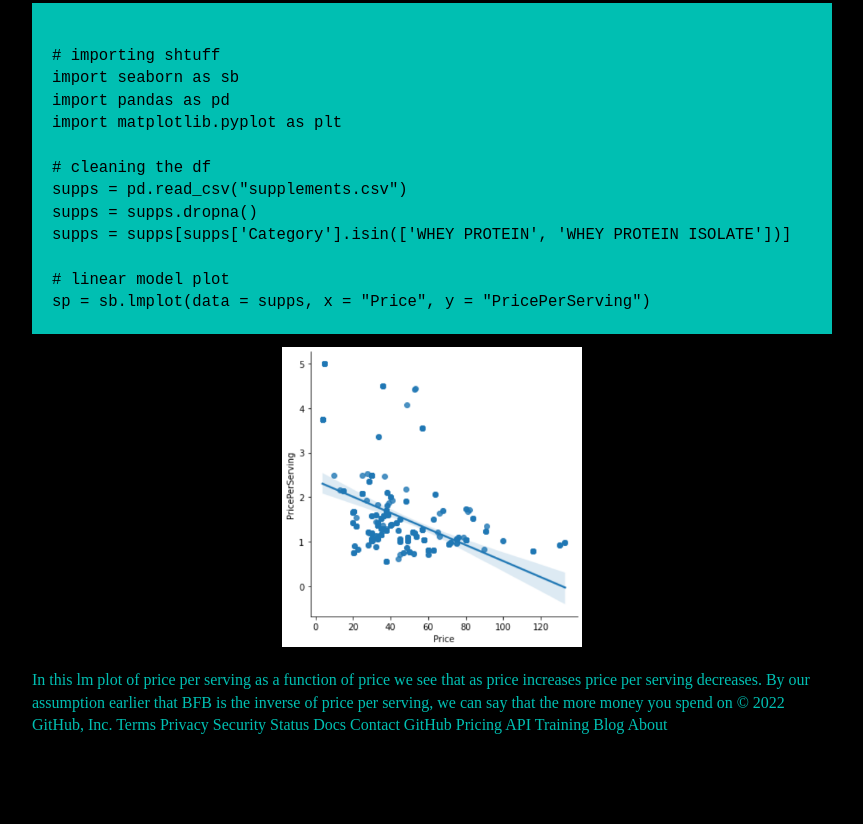
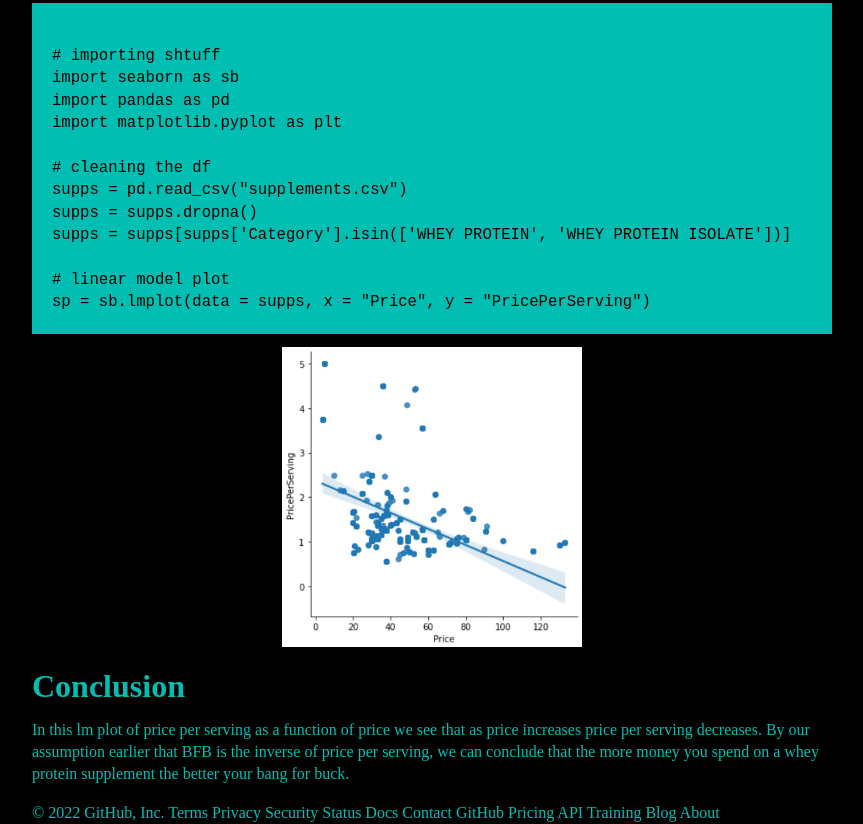
Before and after one commit to daytonroberts/CS-152-Final, a plain HTML site: page index.html in a window 1280 px wide. Shown: the part 418-1242 px from the top of the page, without its empty margins (208-1071 px from the left). Before the commit the page ends 1170 px from the top, so only its background shows below. Drawn offline with Linux system fonts and the light colour scheme.

Commit message:
Update index.html

```diff
--- a/index.html
+++ b/index.html
@@ -88,7 +88,8 @@ sp = sb.lmplot(data = supps, x = "Price", y = "PricePerServing")</pre></code>
 
 <center><img src = "PPS fxn Price.png" height = 300px></center>
 
-<p> In this lm plot of price per serving as a function of price we see that as price increases price per serving decreases. By our assumption earlier that BFB is the inverse of price per serving, we can say that the more money you spend on
+<h1> Conclusion </h1>
+<p> In this lm plot of price per serving as a function of price we see that as price increases price per serving decreases. By our assumption earlier that BFB is the inverse of price per serving, we can conclude that the more money you spend on a whey protein supplement the better your bang for buck. </p>
 
 
 </body>
```
